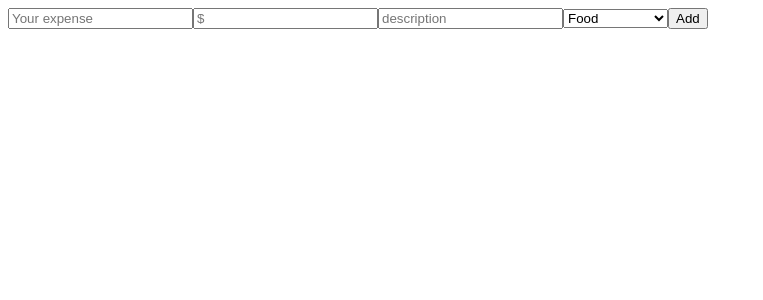
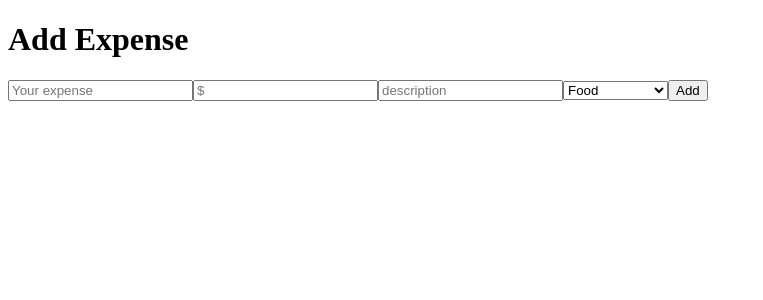
Before and after one commit to Nurik055/expense-tracker-dashboard, a React (Vite) app: page /add-expense-filtering in a window 1280 px wide. Shown: the top 300 px of the page, without its empty margins (0-763 px from the left). Built offline with nearby package versions, Linux system fonts and the light colour scheme.

Commit message:
adding navigate to home after adding expense

```diff
--- a/src/components/Filtering/Filtering.jsx
+++ b/src/components/Filtering/Filtering.jsx
@@ -1,7 +1,9 @@
 import ListExpenses from "../ListExpenses/ListExpenses";
 import { useState } from "react";
+import { useNavigate } from "react-router-dom";
 
 function Filtering({ addExpense }) {
+  const navigate = useNavigate();
   const [inputName, setInputName] = useState("");
   const [inputAmount, setInputAmount] = useState("");
   const [inputDescrip, setInputDescrip] = useState("");
@@ -14,9 +16,11 @@ function Filtering({ addExpense }) {
       description: inputDescrip,
       category: category,
     });
+    navigate("/");
   }
   return (
     <div>
+      <h1>Add Expense</h1>
       <input
         className="addingInput"
         placeholder="Your expense"
```
